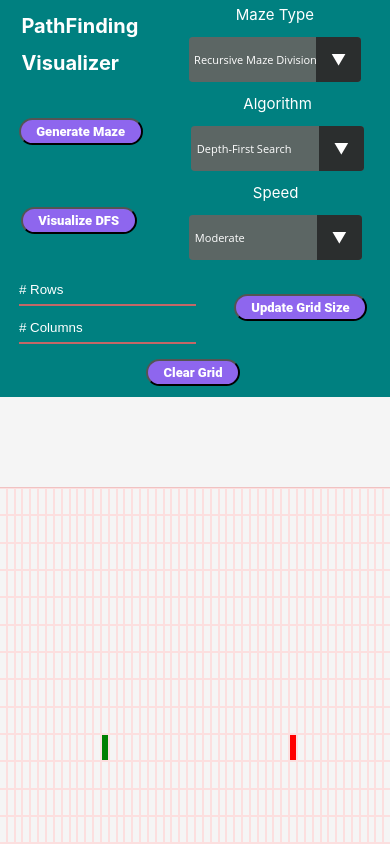
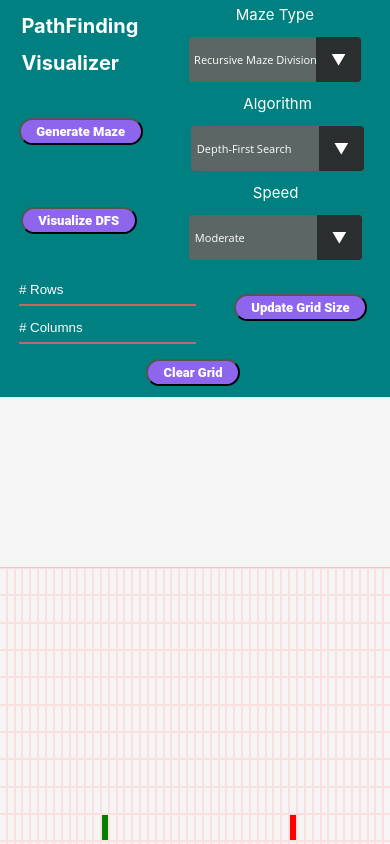
Before and after one commit to alexwang177/path-finder, a React (Create React App) app: page / in a window 390 px wide. Shown: the top 844 px of the page. Built offline with nearby package versions, Linux system fonts and the light colour scheme.

Commit message:
more mobile margin

```diff
--- a/src/App.css
+++ b/src/App.css
@@ -1,6 +1,7 @@
 html, body {
     height: 100%;
     margin: 0;
+    background-color: whitesmoke;
 }
 
 /* App Container CSS */
@@ -138,10 +139,11 @@ select {
     flex-grow: 1;
 
     display: flex;
-    background-color: #f5f5f5;
+    background-color: whitesmoke;
     justify-content: center;
     align-items: center;
 
+    margin: 5em;
     padding: 5em;
 }
 
```
